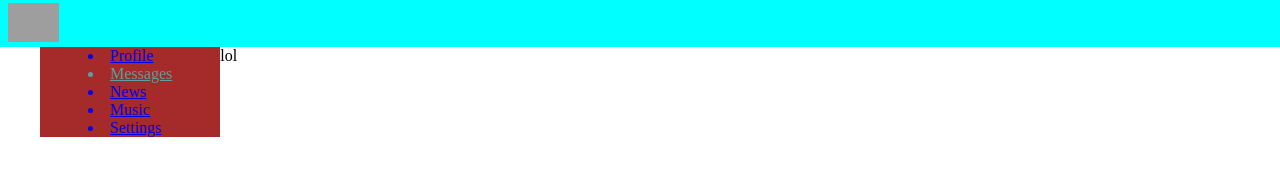
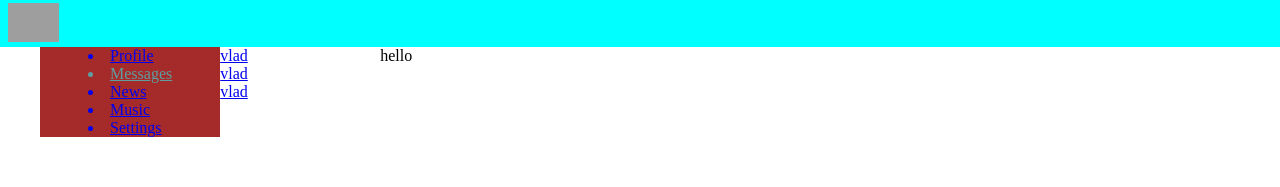
Before and after one commit to Romanov5000/Social-network, a React (Create React App) app: page /messages in a window 1280 px wide. Shown: the top 187 px of the page. Built offline with nearby package versions, Linux system fonts and the light colour scheme; grey boxes are pictures that could not be loaded.

Commit message:
abdate messeges

```diff
--- /dev/null
+++ b/src/components/Messages/Dialogs/Dialogs.jsx
@@ -0,0 +1,14 @@
+import React from 'react';
+import style from './Dialogs.module.css';
+import { NavLink } from "react-router-dom";
+
+export default function Dialogs (props) {
+    const {name, id} = props;
+    return (
+        <div className={style.dialogs}>
+                <div className={style.dialogItem}>
+                    <NavLink to={'/Messages/' + id}>{name}</NavLink>
+                </div>
+            </div>
+    )
+}
--- /dev/null
+++ b/src/components/Messages/Dialogs/index.js
@@ -0,0 +1,3 @@
+import Dialogs from "./Dialogs";
+
+export default Dialogs;
--- a/src/components/Messages/Messages.jsx
+++ b/src/components/Messages/Messages.jsx
@@ -1,10 +1,28 @@
 import React from 'react';
 import style from './Messages.module.css';
+import Dialogs from './Dialogs';
+
 
 export default function Messages () {
     return (
         <section className={style.Messages}>
-            lol
+            <div>
+            <Dialogs
+            name='vlad'
+            id = '1'
+            />
+            <Dialogs
+            name='vlad'
+            id = '2'
+            />
+            <Dialogs
+            name='vlad'
+            id = '3'
+            />
+            </div>
+            <div className={style.messageItem}>
+                hello
+            </div>
         </section>
     )
 }
--- a/src/components/Messages/Messages.module.css
+++ b/src/components/Messages/Messages.module.css
@@ -0,0 +1,5 @@
+.Messages{
+    width: 80%;
+    display: grid;
+    grid-template-columns: 2fr 10fr;
+}
```
Also changed, not shown: src/components/Messages/Dialogs/Dialogs.module.css (added), 1 other file (tests, documents, lock files or other folders).
